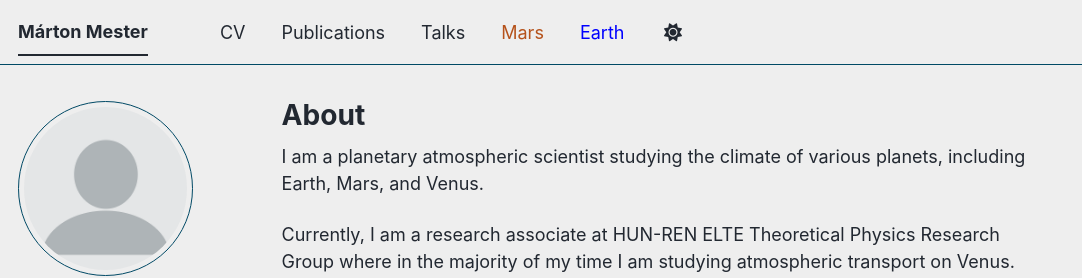
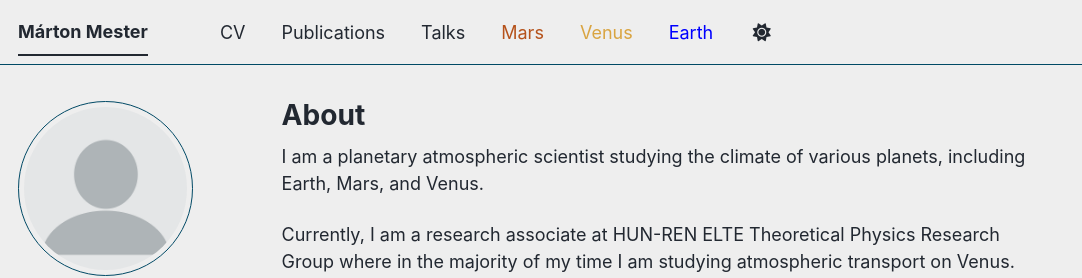
Before and after one commit to thengc6369/thengc6369.github.io, a Jekyll site: the page built from _pages/about.md, in a window 1280 px wide. Shown: the top 278 px of the page, without its empty margins (0-1082 px from the left). Built offline with Jekyll 4.4.1, drawn with Linux system fonts in a browser that asks for light colours; some web fonts are replaced; a script bundle is joined from its source files by our own code; library files that are not in the unit come from our copies.

Commit message:
Update navigation.yml

```diff
--- a/_data/navigation.yml
+++ b/_data/navigation.yml
@@ -20,6 +20,9 @@ main:
   - title: "Mars"
     url: /mars/
 
+  - title: "Venus"
+    url: /venus/
+
   - title: "Earth"
     url: /ssw/
 
```
